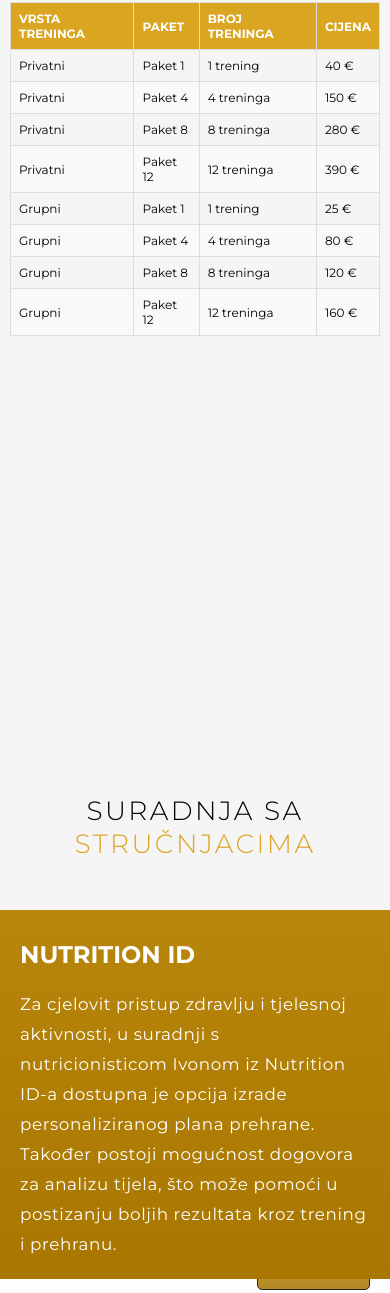
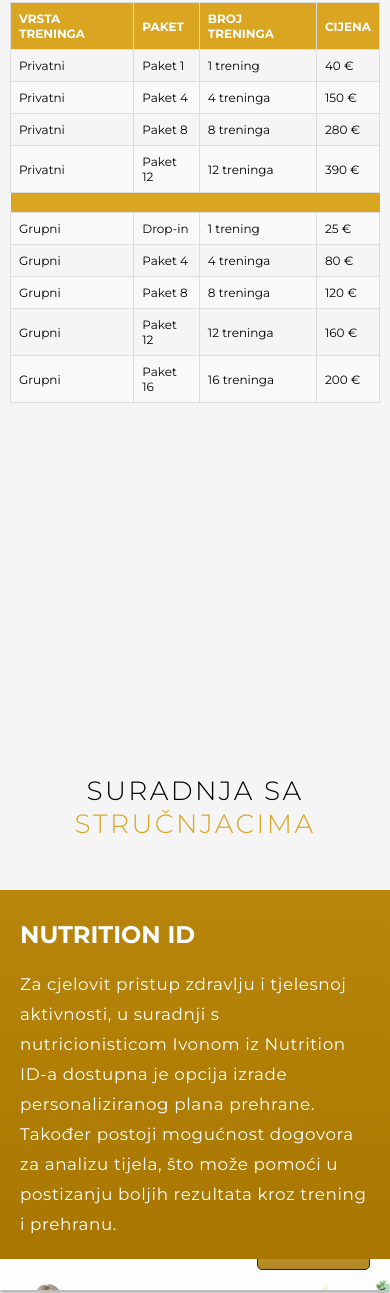
Before and after one commit to fkontek/Agram, a plain HTML site: page index.html in a window 390 px wide. Shown: the part 4040-5333 px from the top of the page. Drawn offline with Linux system fonts and the light colour scheme.

Commit message:
Update HTML/CSS layout and structure

```diff
--- a/index.html
+++ b/index.html
@@ -197,9 +197,14 @@
             <td>12 treninga</td>
             <td>390 €</td>
           </tr>
+
+            <tr>
+            <td colspan="4" style="height: 20px; background-color: goldenrod ; border: none;"></td>
+          </tr>
+
           <tr>
             <td>Grupni</td>
-            <td>Paket 1</td>
+            <td>Drop-in</td>
             <td>1 trening</td>
             <td>25 €</td>
           </tr>
@@ -220,6 +225,12 @@
             <td>Paket 12</td>
             <td>12 treninga</td>
             <td>160 €</td>
+          </tr>
+          <tr>
+            <td>Grupni</td>
+            <td>Paket 16</td>
+            <td>16 treninga</td>
+            <td>200 €</td>
           </tr>
         </tbody>
       </table>
--- a/style.css
+++ b/style.css
@@ -846,7 +846,7 @@ p {
 }
 /*End Keyframes*/
 
-/*{overflow: hidden;}
+
 
 /* Media query for tablet */
 /*@media only screen and (max-width: 768px) {
@@ -1129,7 +1129,7 @@ p {
     width: 100%;
   }
 
-  #collaboration { margin-top: 0; }
+  #collaboration { margin-top: -20px; }
 
   #collaboration .collaboration-item {
     flex-direction: column;
@@ -1143,7 +1143,7 @@ p {
 
   #collaboration .collaboration-image {
     width: 100%;
-    height: auto;
+    height: 400px;
     display: block;
   }
 
```
